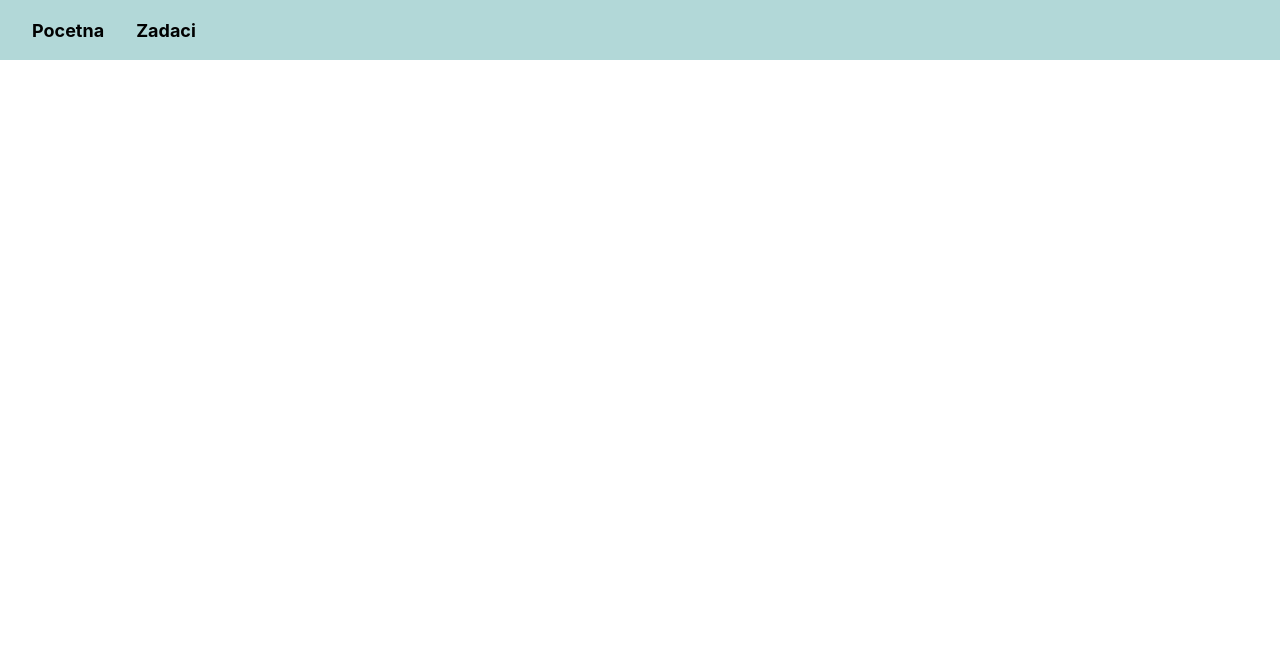
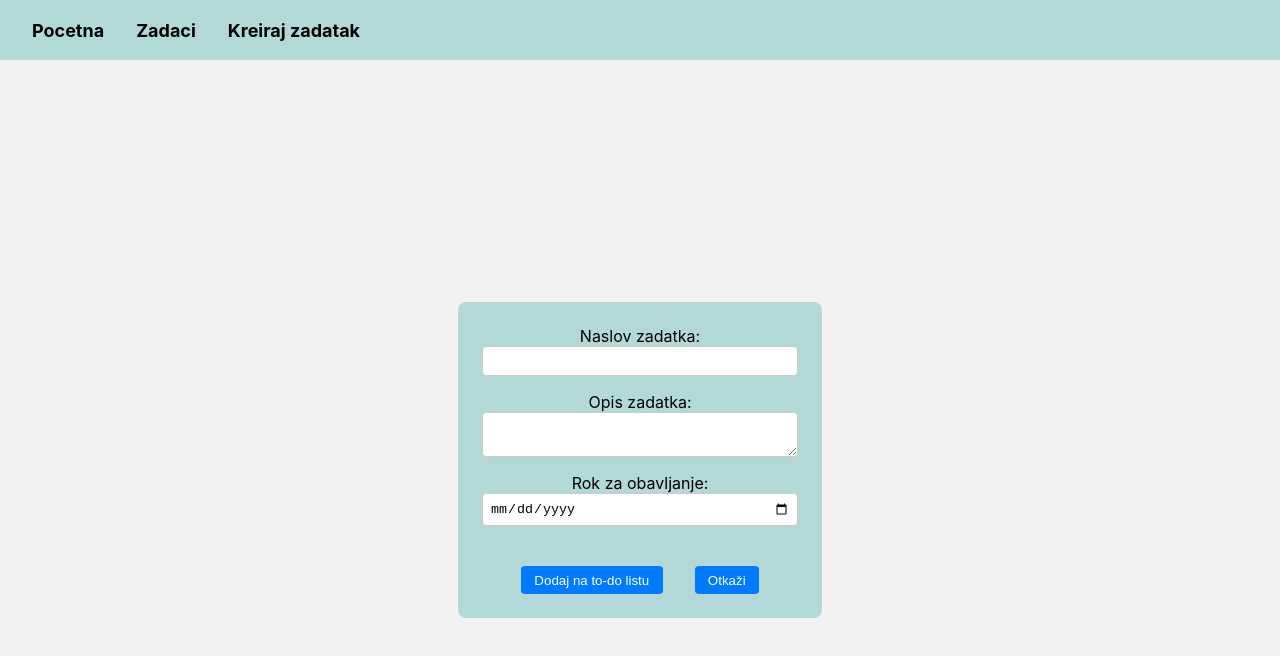
Before and after one commit to MinjaVizi/to-do-lista, a React (Create React App) app: page /kreiraj-zadatak in a window 1280 px wide. Before the commit this address had no page. Shown: the top 656 px of the page. Built offline with nearby package versions, Linux system fonts and the light colour scheme.

Commit message:
dodata forma za unosenje zadatka u to-do listu

```diff
--- a/src/App.css
+++ b/src/App.css
@@ -48,3 +48,48 @@
 .task-item button.cross {
   color: #FF0000;
 }
+
+/* KreirajZadatak.css */
+.container {
+  display: flex;
+  justify-content: center;
+  align-items: center;
+  height: 100vh;
+  background-color: #b2d8d8;
+}
+
+.form {
+  background-color: #fff;
+  padding: 20px;
+  border-radius: 8px;
+  box-shadow: 0 0 10px rgba(0, 0, 0, 0.2);
+}
+
+.form label {
+  display: block;
+  margin-bottom: 5px;
+  font-weight: bold;
+}
+
+.form input,
+.form textarea {
+  width: 100%;
+  padding: 8px;
+  margin-bottom: 10px;
+  border: 1px solid #ccc;
+  border-radius: 4px;
+}
+
+.form button {
+  padding: 8px 16px;
+  border: none;
+  border-radius: 4px;
+  background-color: #b2d8d8;
+  color: #fff;
+  cursor: pointer;
+  margin-right: 10px;
+}
+
+.form button.cancel {
+  background-color: #ccc;
+}
--- a/src/App.js
+++ b/src/App.js
@@ -3,6 +3,7 @@ import './App.css';
 import Navbar from './komponente/Navbar';
 import Pocetna from './komponente/Pocetna';
 import Zadaci from './komponente/Zadaci';
+import KreirajZadatak from './komponente/KreirajZadatak'; // Dodajemo KreirajZadatak komponentu
 import { BrowserRouter as Router, Route, Routes } from 'react-router-dom';
 
 function App() {
@@ -18,11 +19,10 @@ function App() {
           </nav>
 
           <Routes>
-
-            <Route exact path="/" component={Pocetna} />
-
-            <Route path="/zadaci" component={Zadaci} />
-            </Routes>
+            <Route exact path="/" element={<Pocetna />} />
+            <Route path="/zadaci" element={<Zadaci />} />
+            <Route path="/kreiraj-zadatak" element={<KreirajZadatak />} /> {/* Dodajemo rutu za KreirajZadatak */}
+          </Routes>
         </body>
       </div>
     </Router>
--- /dev/null
+++ b/src/komponente/KreirajZadatak.jsx
@@ -0,0 +1,119 @@
+import React, { useState } from 'react';
+
+const KreirajZadatak = () => {
+  const [naslov, setNaslov] = useState('');
+  const [opis, setOpis] = useState('');
+  const [rok, setRok] = useState('');
+
+  const handleSubmit = (e) => {
+    e.preventDefault();
+    // Ovdje možete implementirati logiku za slanje zadatka na to-do listu
+  };
+
+  const handleCancel = () => {
+    // Ovdje možete implementirati logiku za otkazivanje kreiranja zadatka i preusmjeravanje na drugu stranicu
+  };
+
+  return (
+    <div style={{
+      display: 'flex',
+      justifyContent: 'center',
+      alignItems: 'center',
+      height: '100vh',
+      backgroundColor: '#f2f2f2', /* Light gray background color */
+    }}>
+      <div style={{
+        display: 'flex',
+        flexDirection: 'column',
+        justifyContent: 'center',
+        alignItems: 'center',
+        backgroundColor: '#b2d8d8', /* Svijetloplava boja (možete promijeniti vrijednost prema želji) */
+        padding: '1em',
+        borderRadius: '8px',
+      }}>
+        <form style={{
+          display: 'flex',
+          flexDirection: 'column',
+          alignItems: 'center',
+        }} onSubmit={handleSubmit}>
+          <div style={{ margin: '0.5em', display: 'flex', flexDirection: 'column', alignItems: 'center' }}>
+            <label htmlFor="naslov">Naslov zadatka:</label>
+            <input
+              type="text"
+              id="naslov"
+              value={naslov}
+              onChange={(e) => setNaslov(e.target.value)}
+              style={{
+                width: '300px',
+                padding: '0.5em',
+                border: '1px solid #ccc',
+                borderRadius: '4px',
+              }}
+            />
+          </div>
+
+          <div style={{ margin: '0.5em', display: 'flex', flexDirection: 'column', alignItems: 'center' }}>
+            <label htmlFor="opis">Opis zadatka:</label>
+            <textarea
+              id="opis"
+              value={opis}
+              onChange={(e) => setOpis(e.target.value)}
+              style={{
+                width: '300px',
+                padding: '0.5em',
+                border: '1px solid #ccc',
+                borderRadius: '4px',
+              }}
+            />
+          </div>
+          <div style={{ margin: '0.5em', display: 'flex', flexDirection: 'column', alignItems: 'center' }}>
+            <label htmlFor="rok">Rok za obavljanje:</label>
+            <input
+              type="date"
+              id="rok"
+              value={rok}
+              onChange={(e) => setRok(e.target.value)}
+              style={{
+                width: '300px',
+                padding: '0.5em',
+                border: '1px solid #ccc',
+                borderRadius: '4px',
+              }}
+            />
+          </div>
+          <div style={{ margin: '0.5em', marginTop: '2em', display: 'flex', gap: '2em' }}>
+            <button
+              type="submit"
+              style={{
+                padding: '0.5em 1em',
+                border: 'none',
+                borderRadius: '4px',
+                backgroundColor: '#007BFF',
+                color: '#fff',
+                cursor: 'pointer',
+              }}
+            >
+              Dodaj na to-do listu
+            </button>
+            <button
+              type="button"
+              onClick={handleCancel}
+              style={{
+                padding: '0.5em 1em',
+                border: 'none',
+                borderRadius: '4px',
+                backgroundColor: '#007BFF',
+                color: '#fff',
+                cursor: 'pointer',
+              }}
+            >
+              Otkaži
+            </button>
+          </div>
+        </form>
+      </div>
+    </div>
+  );
+};
+
+export default KreirajZadatak;
--- a/src/komponente/Navbar.jsx
+++ b/src/komponente/Navbar.jsx
@@ -32,6 +32,8 @@ const Navbar = () => {
         <Link to="/" style={linkStyle}>Pocetna</Link>
         <div style={linkGapStyle}></div>
         <Link to="/zadaci" style={linkStyle}>Zadaci</Link>
+        <div style={linkGapStyle}></div>
+        <Link to="/kreiraj-zadatak" style={linkStyle}>Kreiraj zadatak</Link>
       </div>
     </div>
   );
--- a/src/komponente/Zadaci.jsx
+++ b/src/komponente/Zadaci.jsx
@@ -1,4 +1,5 @@
 import React, { useState } from 'react';
+import { Link } from 'react-router-dom'; // Import the Link component
 
 const Zadaci = () => {
   const [tasks, setTasks] = useState([
@@ -18,6 +19,10 @@ const Zadaci = () => {
   };
 
   return (
+    <div>
+      <h2>
+        <Link to="/to-do-lista">To-do lista</Link> {/* Use Link instead of anchor tag */}
+      </h2>
       <ul className="task-list">
         {tasks.map((task) => (
           <li key={task.id} className={`task-item ${task.completed ? 'completed' : ''}`}>
@@ -33,6 +38,7 @@ const Zadaci = () => {
           </li>
         ))}
       </ul>
+    </div>
   );
 };
 
```
Also changed, not shown: src/komponente/JedanZadatak.jsx (added). Lines whose indentation alone changed are shown as unchanged.
